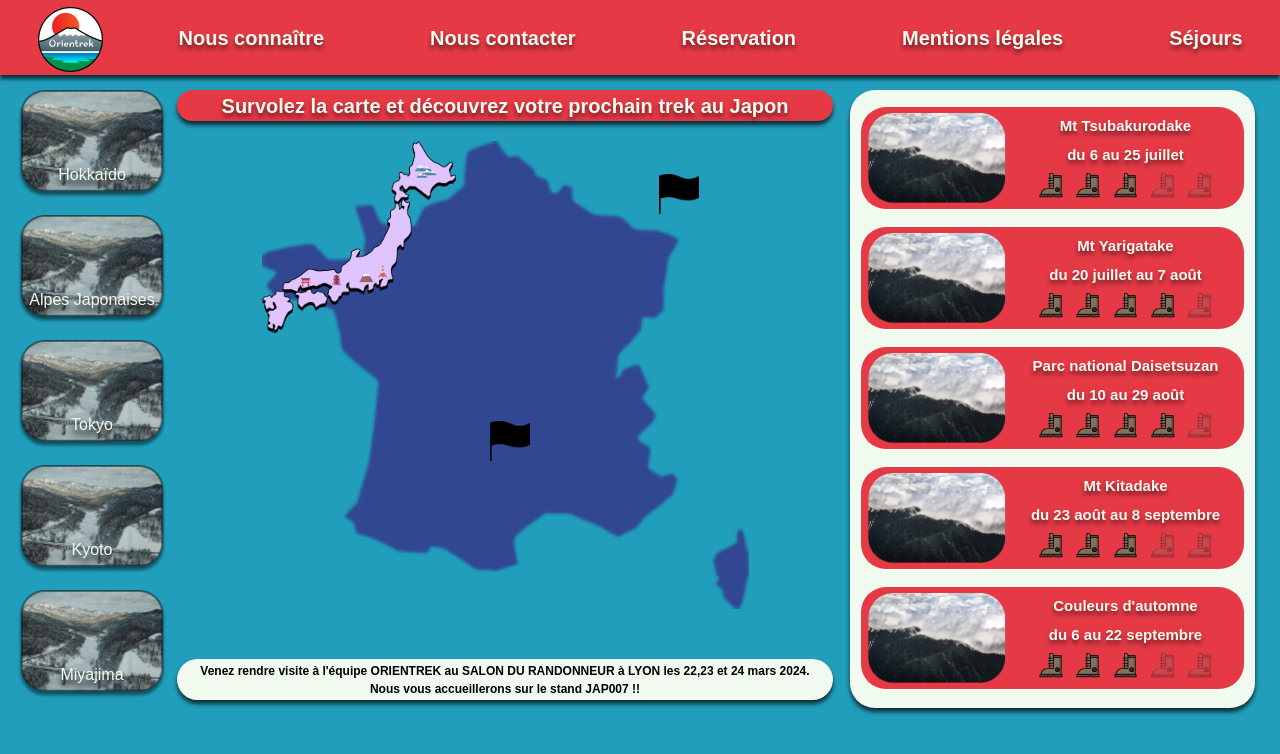
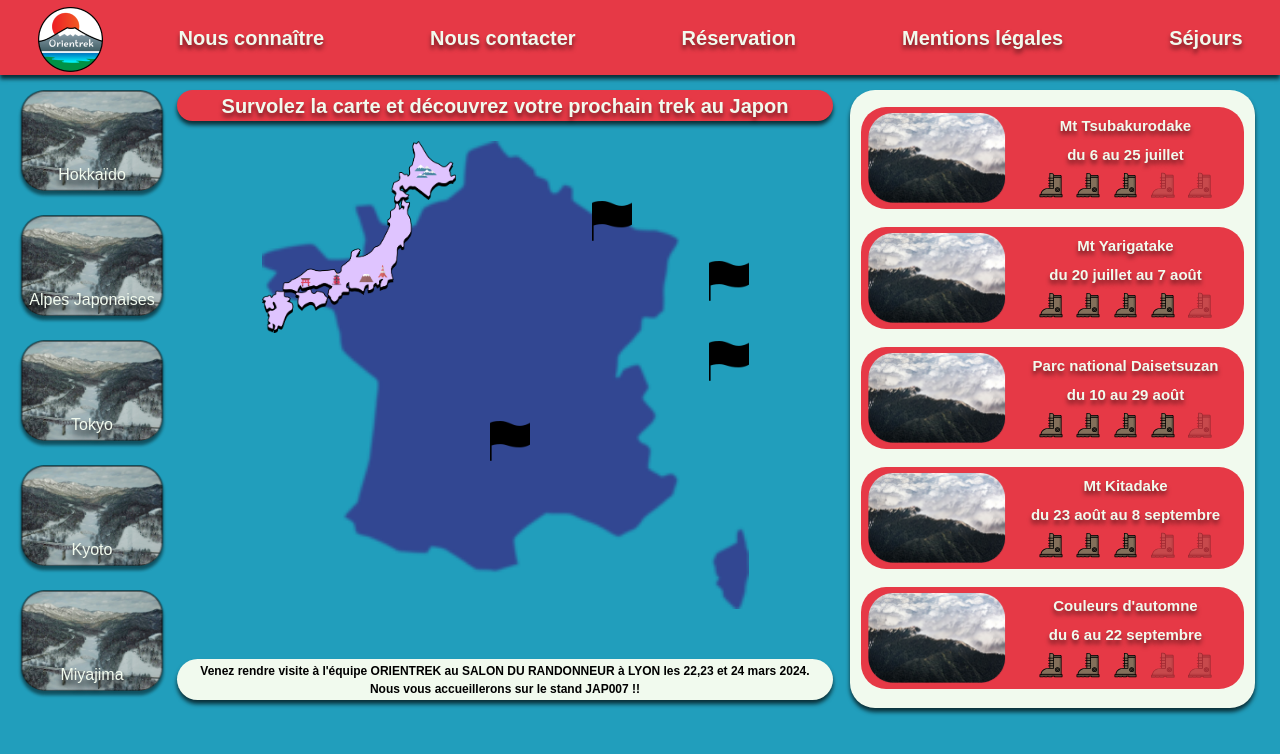
Before and after one commit to Baradel-Clement/Orientrek, a Next.js app: page / in a window 1280 px wide. Both pictures are taken after a click on the picture 509 px from the left and 441 px from the top of the page. Shown: the top 754 px of the page. Built offline with nearby package versions, Linux system fonts and the light colour scheme; a web font is replaced by a local one.

Commit message:
flag hovering

```diff
--- a/components/SejourButton.tsx
+++ b/components/SejourButton.tsx
@@ -7,16 +7,23 @@ import bootsInactive from "../public/assets/boots-inactive.svg";
 import sejourImg from "../public/assets/sejourimg.png";
 
 const SejourButton = ({ mode, sejour }) => {
-  const { displayNavSejours, setSejourHovering } = useHomeStateContext();
+  const { displayNavSejours, sejourHovering, setSejourHovering } =
+    useHomeStateContext();
+
   return (
     <Link
       key={sejour.trek}
       href={sejour.slug}
       className={`sejour transition hover-shadow transition ${sejour.trek} ${
         displayNavSejours ? "active" : ""
+      } ${
+        mode === "homepage" &&
+        (sejourHovering === sejour.region || sejourHovering === sejour.trek)
+          ? "hovering"
+          : ""
       }`}
       onMouseEnter={() => setSejourHovering(sejour.trek)}
-      onMouseOut={() => setSejourHovering('')}
+      onMouseOut={() => setSejourHovering("")}
     >
       <Image
         src={sejourImg}
@@ -26,9 +33,7 @@ const SejourButton = ({ mode, sejour }) => {
         placeholder="blur"
       />
       <div className="sejour-desc">
-        <p className="white XXS bold">
-          {sejour.trek}
-        </p>
+        <p className="white XXS bold">{sejour.trek}</p>
         <p className="white XXS bold">{sejour.date}</p>
         <div className="sejour-difficulty">
           {sejour.nbBootsActive.map(() => (
--- a/pages/index.tsx
+++ b/pages/index.tsx
@@ -116,6 +116,10 @@ const Accueil: NextPageWithLayout<Props> = () => {
           <div className="maps-container">
             {/* FLAGS */}
 
+            {/* FLAG MAP JAPON */}
+
+            {mapJaponActive && (
+              <>
                 <Image
                   className={`flag flagHoka ${
                     sejourHovering === "Hoka" ||
@@ -148,10 +152,82 @@ const Accueil: NextPageWithLayout<Props> = () => {
                   alt="drapeau"
                   width="40"
                   height="40"
-              onClick={() => setMapJaponActive(!mapJaponActive)}
+                  onClick={() => {
+                    setMapJaponActive(!mapJaponActive);
+                    setSejourHovering("");
+                  }}
                   onMouseEnter={() => setSejourHovering("Alpes")}
                   onMouseOut={() => setSejourHovering("")}
                 />
+              </>
+            )}
+
+            {/* FLAG MAP ALPES */}
+
+            {!mapJaponActive && (
+              <>
+                <Image
+                  className={`flag flagAlpes1 ${
+                    sejourHovering === "Mt Tsubakurodake" ? "selected" : ""
+                  }`}
+                  src={flag}
+                  alt="drapeau"
+                  width="40"
+                  height="40"
+                  onClick={() => {
+                    setDisplayNavList(true);
+                    setDisplayNavSejours(true);
+                  }}
+                  onMouseEnter={() => setSejourHovering("Mt Tsubakurodake")}
+                  onMouseOut={() => setSejourHovering("")}
+                />
+                <Image
+                  className={`flag flagAlpes2 ${
+                    sejourHovering === "Mt Yarigatake" ? "selected" : ""
+                  }`}
+                  src={flag}
+                  alt="drapeau"
+                  width="40"
+                  height="40"
+                  onClick={() => {
+                    setMapJaponActive(!mapJaponActive);
+                    setSejourHovering("");
+                  }}
+                  onMouseEnter={() => setSejourHovering("Mt Yarigatake")}
+                  onMouseOut={() => setSejourHovering("")}
+                />
+                <Image
+                  className={`flag flagAlpes3 ${
+                    sejourHovering === "Mt Kitadake" ? "selected" : ""
+                  }`}
+                  src={flag}
+                  alt="drapeau"
+                  width="40"
+                  height="40"
+                  onClick={() => {
+                    setMapJaponActive(!mapJaponActive);
+                    setSejourHovering("");
+                  }}
+                  onMouseEnter={() => setSejourHovering("Mt Kitadake")}
+                  onMouseOut={() => setSejourHovering("")}
+                />
+                <Image
+                  className={`flag flagAlpes4 ${
+                    sejourHovering === "Couleurs d'automne" ? "selected" : ""
+                  }`}
+                  src={flag}
+                  alt="drapeau"
+                  width="40"
+                  height="40"
+                  onClick={() => {
+                    setMapJaponActive(!mapJaponActive);
+                    setSejourHovering("");
+                  }}
+                  onMouseEnter={() => setSejourHovering("Couleurs d'automne")}
+                  onMouseOut={() => setSejourHovering("")}
+                />
+              </>
+            )}
 
             {/* MAP */}
 
--- a/styles/2-basics/_buttons.scss
+++ b/styles/2-basics/_buttons.scss
@@ -50,4 +50,9 @@ a.sejour {
       }
     }
   }
+
+  &.hovering {
+    background-color: $aqua;
+    @extend %drop-shadow;
+  }
 }
--- a/styles/3-layout/_accueil.scss
+++ b/styles/3-layout/_accueil.scss
@@ -180,6 +180,94 @@ div.Accueil {
         }
       }
     }
+    &.flagAlpes1 {
+      top: 280px;
+      left: 228px;
+
+      &:hover,
+      &.selected {
+        animation-duration: 0.5s;
+        animation-name: flagAlpes1;
+        animation-direction: alternate;
+        animation-iteration-count: infinite;
+
+        @keyframes flagAlpes1 {
+          from {
+            top: 280px;
+          }
+
+          to {
+            top: 275px;
+          }
+        }
+      }
+    }
+    &.flagAlpes2 {
+      top: 60px;
+      left: 330px;
+
+      &:hover,
+      &.selected {
+        animation-duration: 0.5s;
+        animation-name: flagAlpes2;
+        animation-direction: alternate;
+        animation-iteration-count: infinite;
+
+        @keyframes flagAlpes2 {
+          from {
+            top: 60px;
+          }
+
+          to {
+            top: 55px;
+          }
+        }
+      }
+    }
+    &.flagAlpes3 {
+      top: 120px;
+      left: 447px;
+
+      &:hover,
+      &.selected {
+        animation-duration: 0.5s;
+        animation-name: flagAlpes3;
+        animation-direction: alternate;
+        animation-iteration-count: infinite;
+
+        @keyframes flagAlpes3 {
+          from {
+            top: 120px;
+          }
+
+          to {
+            top: 115px;
+          }
+        }
+      }
+    }
+    &.flagAlpes4 {
+      top: 200px;
+      left: 447px;
+
+      &:hover,
+      &.selected {
+        animation-duration: 0.5s;
+        animation-name: flagAlpes4;
+        animation-direction: alternate;
+        animation-iteration-count: infinite;
+
+        @keyframes flagAlpes4 {
+          from {
+            top: 200px;
+          }
+
+          to {
+            top: 195px;
+          }
+        }
+      }
+    }
   }
 }
 
--- a/utils/sejours.ts
+++ b/utils/sejours.ts
@@ -5,6 +5,7 @@ const sejours2025 = [
     trek: "Mt Tsubakurodake",
     nbBootsActive: [1, 2, 3],
     nbBootsInactive: [4, 5],
+    region: "Alpes",
   },
   {
     slug: "/",
@@ -12,6 +13,7 @@ const sejours2025 = [
     trek: "Mt Yarigatake",
     nbBootsActive: [1, 2, 3, 4],
     nbBootsInactive: [5],
+    region: "Alpes",
   },
   {
     slug: "/",
@@ -19,6 +21,7 @@ const sejours2025 = [
     trek: "Parc national Daisetsuzan",
     nbBootsActive: [1, 2, 3, 4],
     nbBootsInactive: [5],
+    region: "Hoka",
   },
   {
     slug: "/",
@@ -26,6 +29,7 @@ const sejours2025 = [
     trek: "Mt Kitadake",
     nbBootsActive: [1, 2, 3],
     nbBootsInactive: [4, 5],
+    region: "Alpes",
   },
   {
     slug: "/",
@@ -33,6 +37,7 @@ const sejours2025 = [
     trek: "Couleurs d'automne",
     nbBootsActive: [1, 2, 3],
     nbBootsInactive: [4, 5],
+    region: "Alpes",
   },
 ];
 
```
Lines whose indentation alone changed are shown as unchanged.
